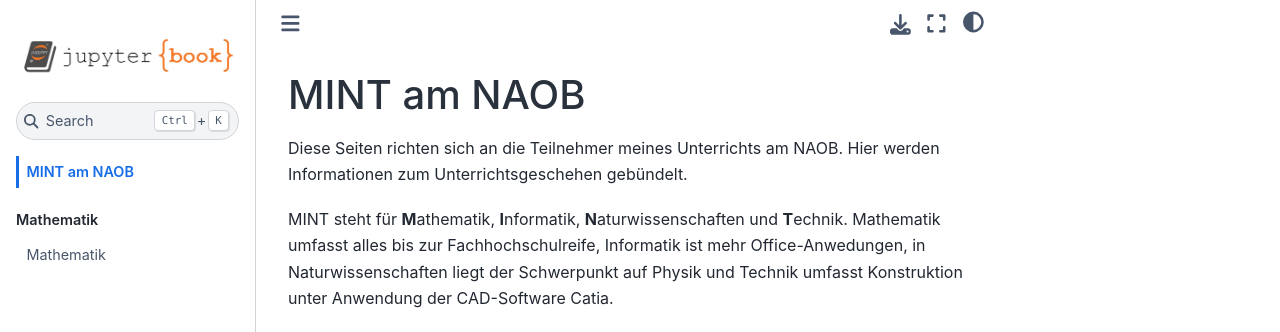
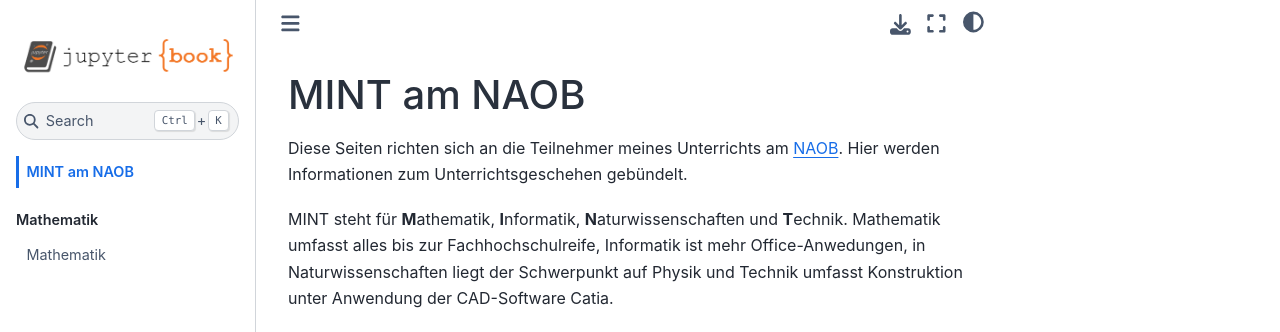
Before and after one commit to mintmacher/mintbox.cc, a Jupyter Book: the page built from intro.md, in a window 1280 px wide. Shown: the top 332 px of the page. Built offline with Jupyter Book 1.0.4 settings and Sphinx 7.4.7 and the Sphinx Book theme 1.1.4, drawn with Linux system fonts in a browser that asks for light colours; part of the change alters nothing that is shown.

Commit message:
Link auf Schule ergänzt.

```diff
--- a/intro.md
+++ b/intro.md
@@ -1,5 +1,5 @@
 # MINT am NAOB
-Diese Seiten richten sich an die Teilnehmer meines Unterrichts am NAOB. Hier werden Informationen zum Unterrichtsgeschehen gebündelt.
+Diese Seiten richten sich an die Teilnehmer meines Unterrichts am [NAOB](https://naob-koeln.de). Hier werden Informationen zum Unterrichtsgeschehen gebündelt.
 
 MINT steht für **M**athematik, **I**nformatik, **N**aturwissenschaften und **T**echnik.
 Mathematik umfasst alles bis zur Fachhochschulreife,
```
